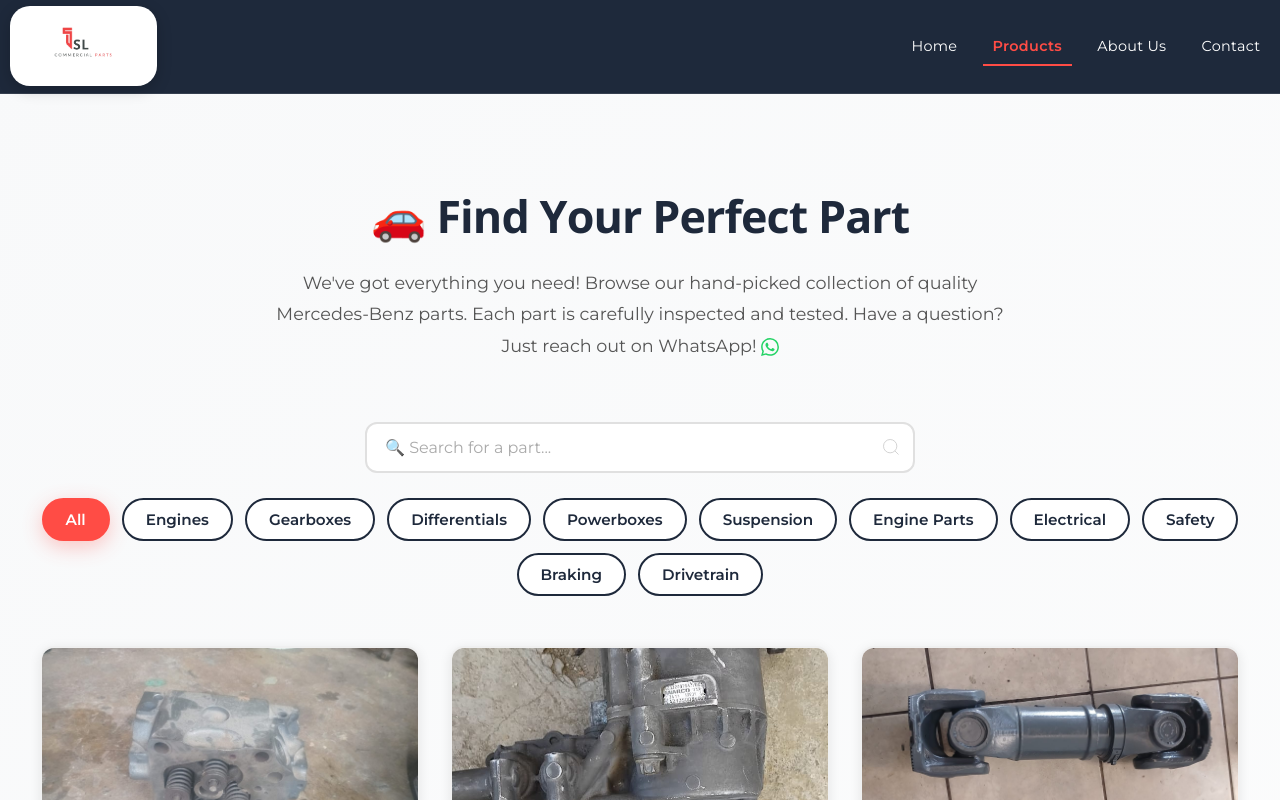
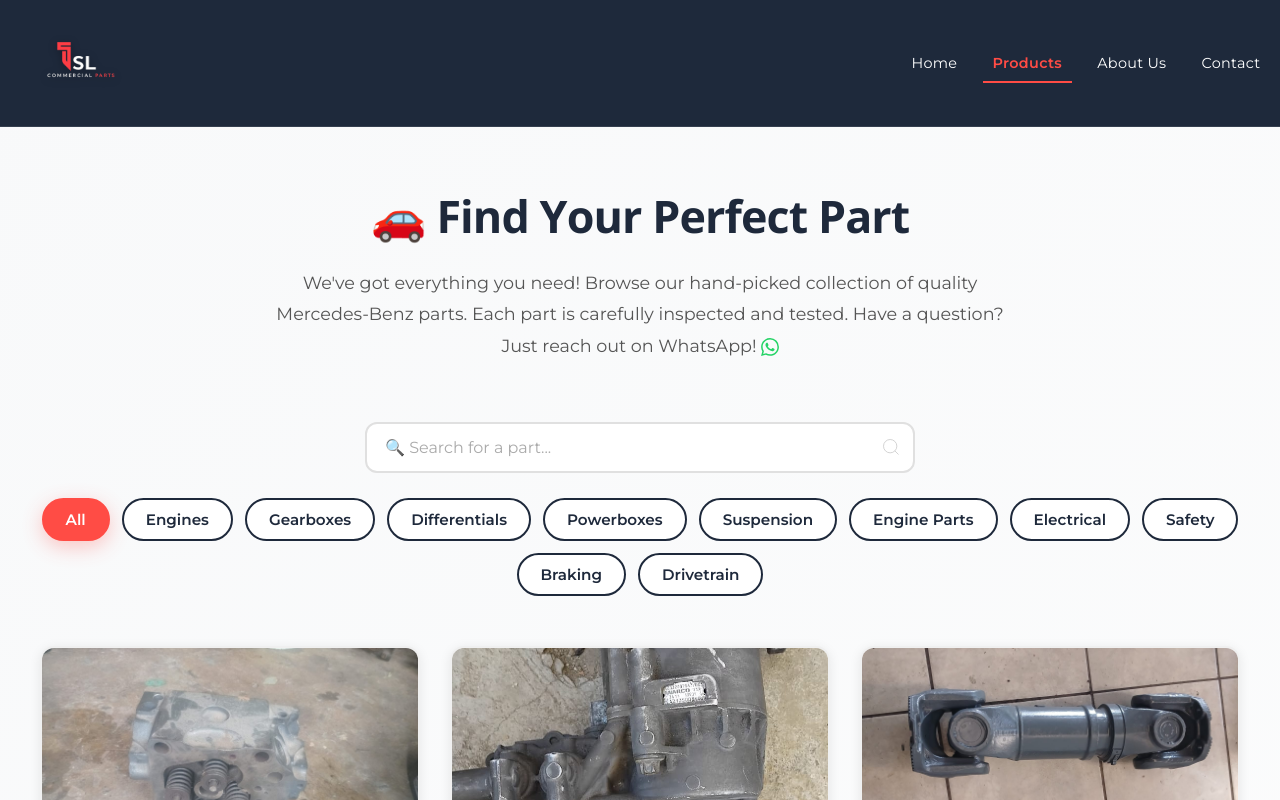
Before and after one commit to corlatetechnologies-stack/TLS-COMMERCIAL-PARTS, a React (Vite) app: page /products in a window 1280 px wide. Shown: the top 800 px of the page. Built offline with nearby package versions, Linux system fonts and the light colour scheme.

Commit message:
Update logo to tsl.png and optimize navbar styling

```diff
--- a/index.html
+++ b/index.html
@@ -41,7 +41,7 @@
     <meta property="og:url" content="https://tls-commercial-parts.com/">
     <meta property="og:title" content="TLS Commercial Parts - #1 Mercedes-Benz Parts Dealer Kempton Park">
     <meta property="og:description" content="Premium Mercedes-Benz truck parts & specialist repair services in Kempton Park. Engines, gearboxes, differentials, Actros parts. 20+ years trusted experience. Call 063 020 6053">
-    <meta property="og:image" content="/images/logo-louis.png">
+    <meta property="og:image" content="/images/tsl.png">
     <meta property="og:image:width" content="1200">
     <meta property="og:image:height" content="630">
     <meta property="og:image:alt" content="TLS Commercial Parts - Mercedes-Benz Specialist">
@@ -60,7 +60,7 @@
     <meta property="twitter:url" content="https://tls-commercial-parts.com/">
     <meta property="twitter:title" content="TLS Commercial Parts - Mercedes-Benz Specialist Kempton Park">
     <meta property="twitter:description" content="Quality Mercedes-Benz truck parts & expert repairs. Engines, gearboxes, differentials. 20+ years experience. Call 063 020 6053">
-    <meta property="twitter:image" content="/images/logo-louis.png">
+    <meta property="twitter:image" content="/images/tsl.png">
     <meta property="twitter:image:alt" content="TLS Commercial Parts Logo">
 
     <!-- Additional SEO Tags -->
@@ -82,8 +82,8 @@
       "alternateName": "TSL Commercial Parts",
       "description": "Leading Mercedes-Benz parts dealer and truck repair specialist in Kempton Park. Quality second-hand engines, gearboxes, differentials, and expert mechanical services.",
       "url": "https://tls-commercial-parts.com",
-      "logo": "https://tls-commercial-parts.com/images/logo-louis.png",
-      "image": "https://tls-commercial-parts.com/images/logo-louis.png",
+      "logo": "https://tls-commercial-parts.com/images/tsl.png",
+      "image": "https://tls-commercial-parts.com/images/tsl.png",
       "telephone": "+27630206053",
       "email": "tslcparts@gmail.com",
       "address": {
@@ -178,7 +178,7 @@
       "@id": "https://tls-commercial-parts.com/#organization",
       "name": "TLS Commercial Parts",
       "url": "https://tls-commercial-parts.com",
-      "logo": "https://tls-commercial-parts.com/images/logo-louis.png",
+      "logo": "https://tls-commercial-parts.com/images/tsl.png",
       "contactPoint": {
         "@type": "ContactPoint",
         "telephone": "+27630206053",
@@ -210,8 +210,8 @@
     </script>
 
     <!-- Favicon -->
-    <link rel="icon" type="image/png" href="/images/logo-louis.png">
-    <link rel="apple-touch-icon" href="/images/logo-louis.png">
+    <link rel="icon" type="image/png" href="/images/tsl.png">
+    <link rel="apple-touch-icon" href="/images/tsl.png">
 
     <!-- Canonical URL -->
     <link rel="canonical" href="https://tls-commercial-parts.com/">
--- a/src/components/Footer.jsx
+++ b/src/components/Footer.jsx
@@ -12,7 +12,7 @@
                         <div className="company-info">
                             <h3 className="footer-title">TLS Commercial Parts</h3>
                             <div className="company-description-wrapper">
-                                <img src="/images/logo-louis.png" alt="TLS Commercial Parts Logo" className="company-logo" />
+                                <img src="/images/tsl.png" alt="TLS Commercial Parts Logo" className="company-logo" />
                                 <p className="company-description">
                                     Specializing in Mercedes Benz repairs and quality
                                     second-hand parts.
--- a/src/components/Navbar.jsx
+++ b/src/components/Navbar.jsx
@@ -52,7 +52,7 @@
         <nav className={`navbar ${isScrolled ? 'scrolled' : ''}`}>
             <div className="navbar-container">
                 <Link to="/" className="logo-image">
-                    <img src="/images/logo-louis.png" alt="TLS Commercial Parts Logo" />
+                    <img src="/images/tsl.png" alt="TLS Commercial Parts Logo" />
                 </Link>
 
                 <div className="nav-right">
--- a/src/styles/Navbar.css
+++ b/src/styles/Navbar.css
@@ -7,13 +7,13 @@
     top: 0;
     z-index: 1000;
     transition: var(--transition);
-    padding: 0.4rem 0;
+    padding: 0.2rem 0;
     border-bottom: 1px solid rgba(255, 255, 255, 0.1);
 }
 
 .navbar.scrolled {
     box-shadow: 0 2px 10px rgba(0, 0, 0, 0.2);
-    padding: 0.3rem 0;
+    padding: 0.1rem 0;
 }
 
 .navbar-container {
@@ -43,26 +43,27 @@
 .logo-image {
     display: flex;
     align-items: center;
-    background: white;
+    background: transparent;
     padding: 10px 20px;
     border-radius: 20px;
-    box-shadow: 0 4px 15px rgba(0, 0, 0, 0.2);
+    box-shadow: none;
     transition: var(--transition);
 }
 
 .logo-image:hover {
-    background: white;
-    box-shadow: 0 6px 20px rgba(0, 0, 0, 0.25);
+    background: transparent;
+    box-shadow: none;
     transform: translateY(-2px);
 }
 
 .logo-image img {
-    height: 60px;
+    height: 100px;
     width: auto;
-    max-width: 200px;
+    max-width: 300px;
     object-fit: contain;
     transition: var(--transition);
     cursor: pointer;
+    filter: drop-shadow(0 2px 4px rgba(0, 0, 0, 0.3));
 }
 
 .navbar.scrolled .logo-image {
@@ -70,7 +71,7 @@
 }
 
 .navbar.scrolled .logo-image img {
-    height: 50px;
+    height: 80px;
 }
 
 /* Navigation Menu - Now on right side */
```
Also changed, not shown: public/images/tsl.png (added), 1 other file (tests, documents, lock files or other folders).
